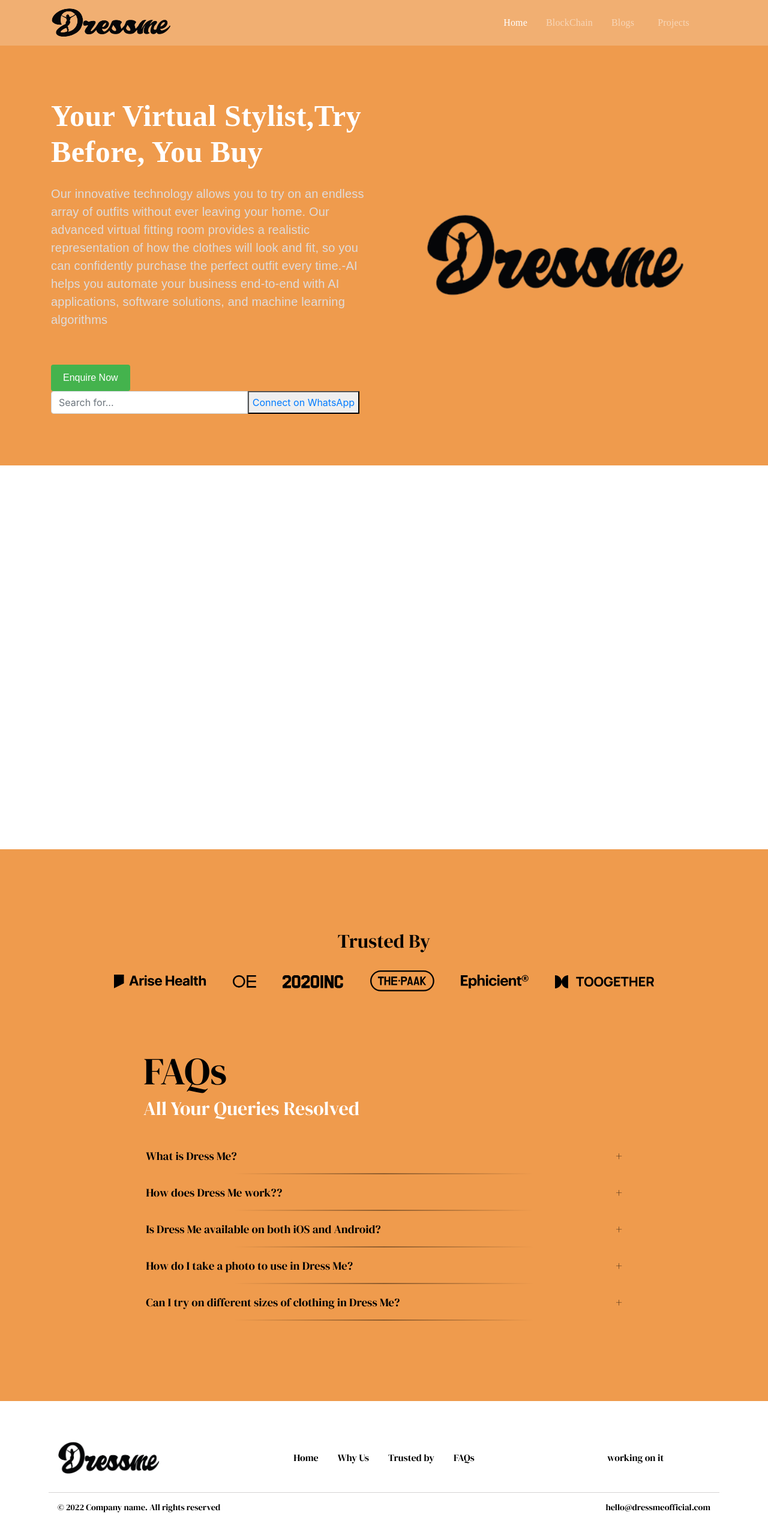
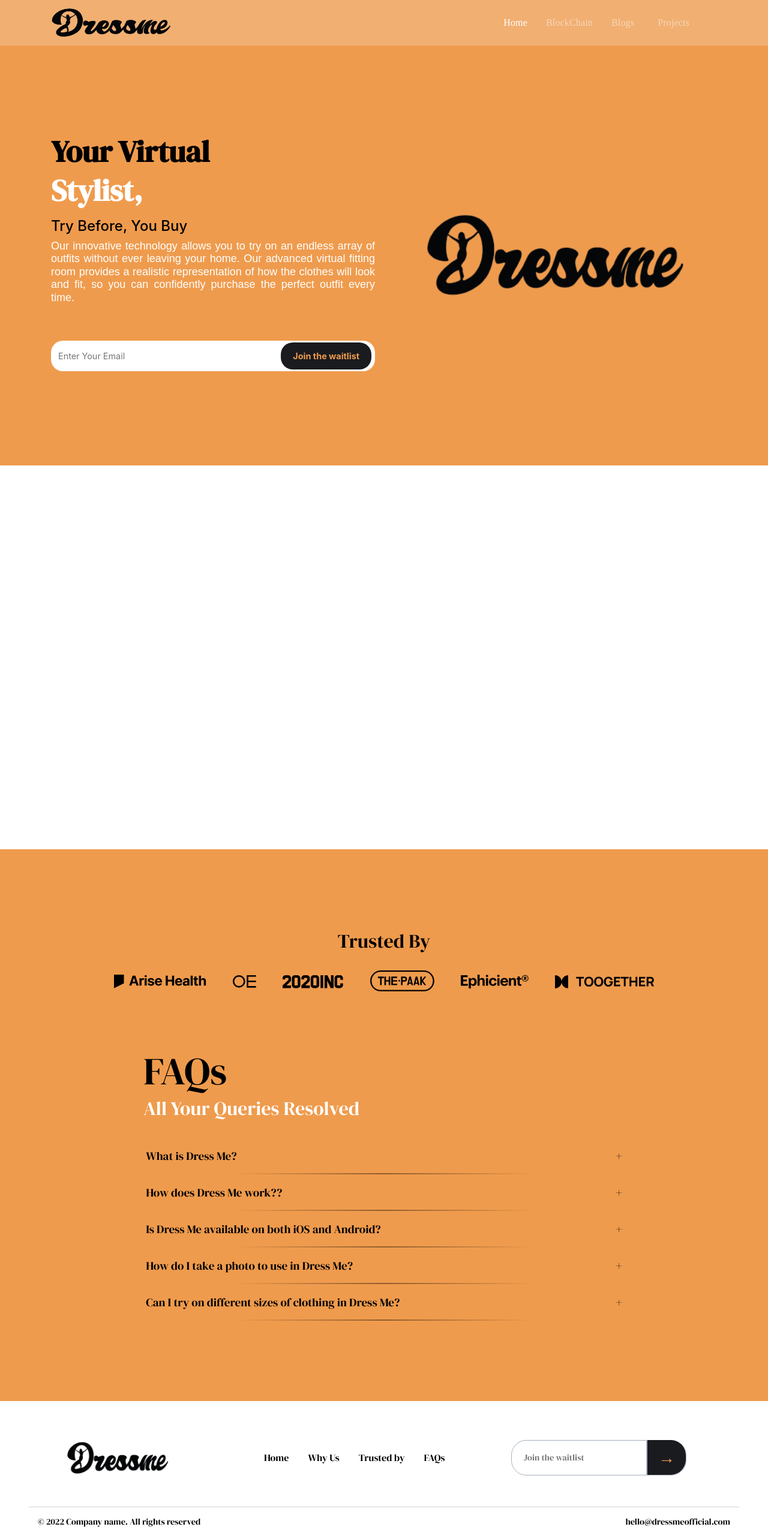
Before and after one commit to Dwarf-AI/dressmeofficial, a React (Create React App) app: page / in a window 1280 px wide. Shown: the top 2566 px of the page at 60% size. Built offline with nearby package versions, Linux system fonts and the light colour scheme.

Commit message:
header section added

```diff
--- a/src/components/HeroSection/HeroSection.js
+++ b/src/components/HeroSection/HeroSection.js
@@ -1,40 +1,28 @@
 import "./HeroSection.scss";
 
 function HeroSection(props) {
-  const scrollToContactForm = () => {
-    const contactForm = document.getElementById("contactForm");
-    contactForm.scrollIntoView({ behavior: "smooth", block: "center" });
-  };
-
   return (
     <div className="heroSection">
       <div className="container">
         <div className="row align-items-center justify-content-center h-100">
           <div className="col-lg-6 col-12 d-flex align-items-center">
             <div className="leftBox">
-              <h1>{props.heroSection.title}</h1>
-              <p>{props.heroSection.description}</p>
+              <h1>Your Virtual</h1>
+              <h1 className="second-line">Stylist,</h1>
+              <h4>Try Before, You Buy</h4>
+              <p>
+                Our innovative technology allows you to try on an endless array
+                of outfits without ever leaving your home. Our advanced virtual
+                fitting room provides a realistic representation of how the
+                clothes will look and fit, so you can confidently purchase the
+                perfect outfit every time.
+              </p>
               <div className="buttonBox">
-                <button className="enquireBTN" onClick={scrollToContactForm}>
-                  Enquire Now
-                </button>
-                <div className="input-group">
-                  <input
-                    type="text"
-                    className="form-control"
-                    placeholder="Search for..."
-                  />
-                  <button className="whatsappBTN">
-                    <a href="https://api.whatsapp.com/send?phone=+918700964103&text=Hi,%20Dwarf-AI,%20I%20am%20looking%20to%20make%20my%20business%20smarter.%20Can%20we%20discuss%20further?">
-                      <i className="whatsappIcon fa-brands fa-whatsapp"></i>
-                      Connect on WhatsApp
-                    </a>
+                <div class="searchbox-wrap">
+                  <input type="email" placeholder="Enter Your Email" />
+                  <button>
+                    <span>Join the waitlist</span>
                   </button>
-                  <span className="input-group-btn">
-                    <button className="btn btn-default" type="submit">
-                      <i className="fa fa-search"></i>
-                    </button>
-                  </span>
                 </div>
               </div>
             </div>
--- a/src/components/HeroSection/HeroSection.scss
+++ b/src/components/HeroSection/HeroSection.scss
@@ -7,34 +7,79 @@
   .leftBox {
     margin: 20px auto;
     h1 {
-      font-family: "Montserrat";
+      font-family: "DM Serif Display", sans-serif;
       font-style: normal;
       font-weight: 700;
       font-size: 50px;
-      letter-spacing: 0.01em;
+      line-height: 0.8;
+      color: #000000;
+      margin-bottom: 25px;
+    }
+    .second-line {
       color: #ffffff;
-      margin-bottom: 25px;
+    }
+    h4 {
+      color: #000;
     }
     p {
       font-family: "Poppins", sans-serif;
       font-style: normal;
       font-weight: 500;
-      font-size: 20px;
-      letter-spacing: 0.01em;
-      color: #dfdcdc;
+      font-size: 18px;
+      text-align: justify;
+      line-height: 1.2;
+      color: #ffffff;
       margin-bottom: 60px;
     }
     .buttonBox {
-      .enquireBTN {
-        font-family: "Montserrat", sans-serif;
-        padding: 10px 20px;
-        background: #44b34d;
-        border-radius: 4px;
-        color: #ffffff;
-        cursor: pointer;
-        border: none;
-        outline: none;
-        margin-right: 30px;
+      .searchbox-wrap {
+        display: flex;
+        width: 100%;
+        input {
+          flex: 1;
+          padding: 15px 12px;
+          font-size: 0.9em;
+
+          -webkit-border-top-left-radius: 20px;
+          -webkit-border-bottom-left-radius: 20px;
+          -moz-border-radius-topleft: 20px;
+          -moz-border-radius-bottomleft: 20px;
+          border-top-left-radius: 20px;
+          border-bottom-left-radius: 20px;
+          box-shadow: none;
+          border: none;
+        }
+        input:focus {
+          outline: none;
+        }
+        button {
+          // width: 100px;
+          background-color: #fff;
+          -webkit-border-top-right-radius: 20px;
+          -webkit-border-bottom-right-radius: 20px;
+          -moz-border-radius-topright: 20px;
+          -moz-border-radius-bottomright: 20px;
+          border-top-right-radius: 20px;
+          border-bottom-right-radius: 20px;
+          border: none;
+          cursor: pointer;
+          cursor: hand;
+
+          span {
+            // width: 100%;
+            width: 400px;
+            padding: 14px 20px;
+            font-size: 0.9em;
+            font-weight: bold;
+            color: #ef9b4d;
+            background-color: #1a1b1f;
+            border-radius: 20px;
+
+            &:hover {
+              background-color: #1a1b1f;
+            }
+          }
+        }
       }
     }
   }
--- a/src/components/footer/Footer.js
+++ b/src/components/footer/Footer.js
@@ -5,10 +5,10 @@ import NavLogo from "./../../assets/Logo.png";
 function Footer() {
   return (
     <>
-      <div className="footer px-5  ">
-        <div className="container-fluid px-5 ">
-          <div className="row  py-4">
-            <div className="my-auto text-left col-md-3">
+      <div className="footer px-5">
+        <div className="container-fluid ">
+          <div className="row py-4 my-4">
+            <div className="my-auto text-center  text-md-center col-lg-3">
               <a href="#">
                 <img
                   src={NavLogo}
@@ -18,7 +18,7 @@ function Footer() {
                 />
               </a>
             </div>
-            <div className="my-3 text-center col-md-6">
+            <div className="my-3 text-center col-lg-5 ">
               <div className="text-center">
                 <ul className="nav justify-content-center footer-links">
                   <li className="nav-item">
@@ -45,10 +45,13 @@ function Footer() {
               </div>
             </div>
             <hr className="clearfix w-100 d-md-none" />
-            <div className="my-3 text-center col-md-3">
-              <a className="nav-link" href="#">
-                working on it
-              </a>
+            <div className="my-auto text-center col-lg-4">
+              <div class="searchbox-wrap">
+                <input type="text" placeholder="Join the waitlist" />
+                <button>
+                  <span>&#8594;</span>
+                </button>
+              </div>
             </div>
           </div>
           <div className="row footer-lower">
--- a/src/components/footer/Footer.scss
+++ b/src/components/footer/Footer.scss
@@ -7,7 +7,61 @@
   font-family: "DM Serif Display", sans-serif;
   color: #000;
   line-height: 1.2;
+  padding: 0 2%;
   .container-fluid {
+    .searchbox-wrap {
+      display: flex;
+      width: 80%;
+      // margin-left: auto;
+      // margin-right: auto;
+
+      input {
+        flex: 1;
+        padding: 20px 20px;
+        font-size: 0.9em;
+
+        -webkit-border-top-left-radius: 25px;
+        -webkit-border-bottom-left-radius: 25px;
+        -moz-border-radius-topleft: 25px;
+        -moz-border-radius-bottomleft: 25px;
+        border-top-left-radius: 25px;
+        border-bottom-left-radius: 25px;
+        box-shadow: none;
+        border: solid 1px #a6b1bf;
+      }
+
+      button {
+        padding: 0;
+        background-color: #fff;
+        -webkit-border-top-right-radius: 25px;
+        -webkit-border-bottom-right-radius: 25px;
+        -moz-border-radius-topright: 25px;
+        -moz-border-radius-bottomright: 25px;
+        border-top-right-radius: 25px;
+        border-bottom-right-radius: 25px;
+        border: solid 1px #a6b1bf;
+        cursor: pointer;
+        cursor: hand;
+
+        span {
+          padding: 10px 18px;
+          font-size: 28px;
+          text-transform: uppercase;
+          font-weight: 300;
+          color: #ef9b4d;
+          background-color: #1a1b1f;
+          border-top-right-radius: 25px;
+          border-bottom-right-radius: 25px;
+
+          // box-shadow: 2px 4px 6px rgba(0, 0, 0, 0.19);
+
+          &:hover {
+            background-color: #1a1b1f;
+            // box-shadow: 2px 2px 4px rgba(0, 0, 0, 0.19);
+          }
+        }
+      }
+    }
     .footer-lower {
       border-top: 1.5px solid rgba(154, 148, 148, 0.4);
       div {
```
